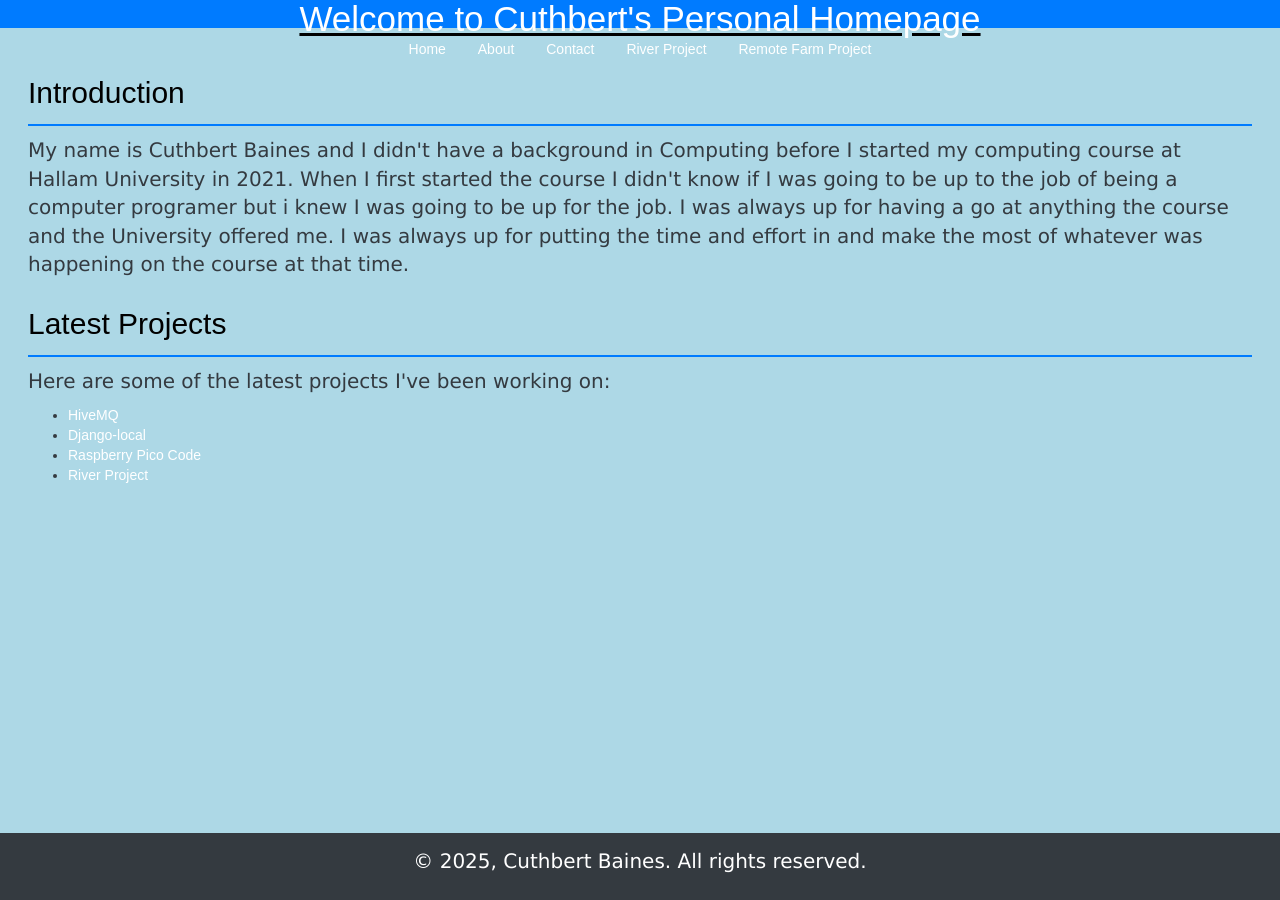
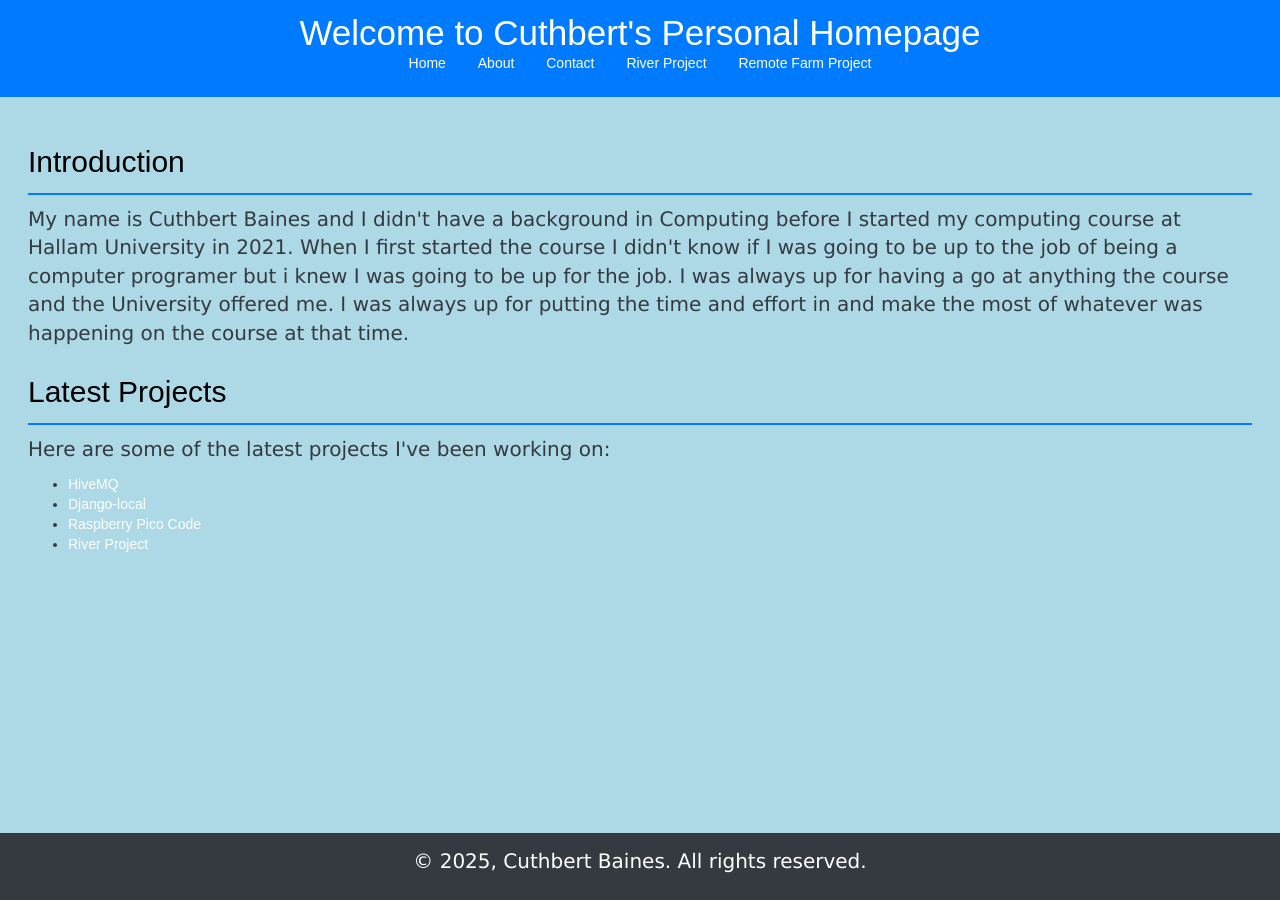
Before and after one commit to cuthbert86/cuthbert86.github.io, a Jekyll site: the page index.html, which Jekyll copies as it is, in a window 1280 px wide. Built offline with Jekyll 4.4.1, drawn with Linux system fonts in a browser that asks for light colours.

Commit message:
Update index.html
Signed-off-by: Cuthbert Baines <149163506+cuthbert86@users.noreply.github.com>

```diff
--- a/index.html
+++ b/index.html
@@ -50,7 +50,6 @@ a:active {
 <body>
     <header>
         <nav>
-        <nav class="navbar navbar-fixed-top">
             <a href="index"><h1>Welcome to Cuthbert's Personal Homepage</h1></a>
             <ul>
                 <li><a href="index">Home</a></li>
@@ -59,7 +58,6 @@ a:active {
                 <li><a href="River_Project">River Project</a></li>
                 <li><a href="Remote_Farm_Project">Remote Farm Project</a></li>
             </ul>
-        </nav>
         </nav>
     </header>
     <main>
```
